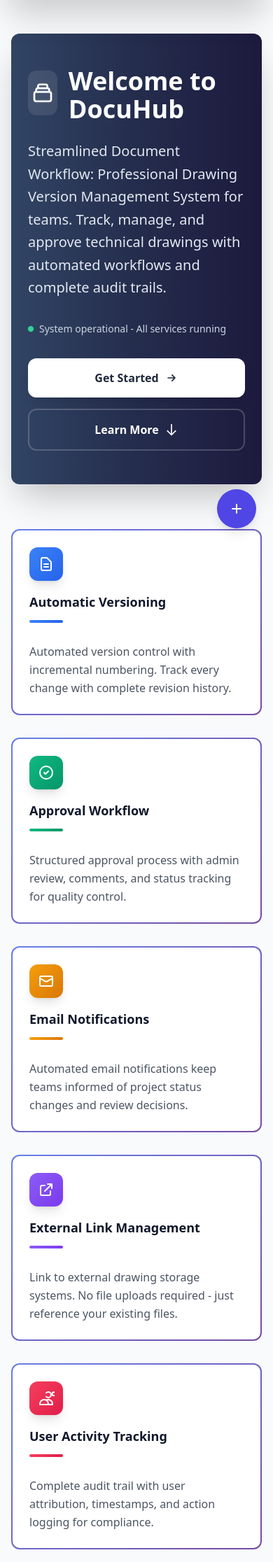
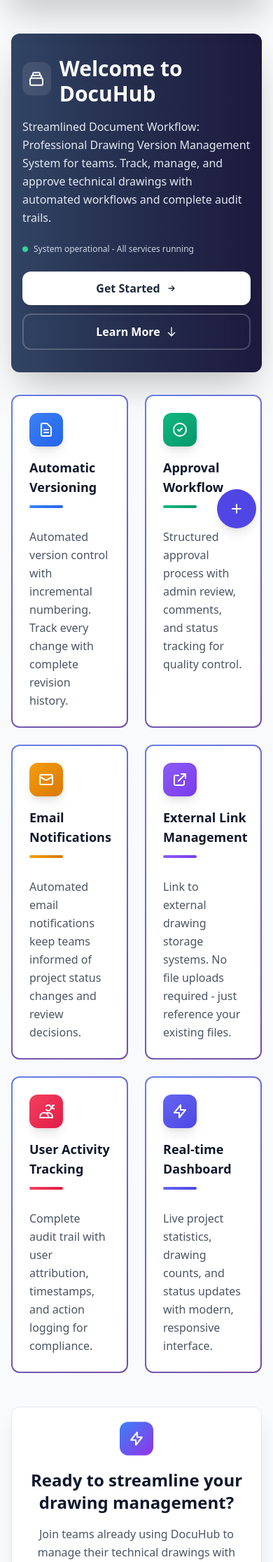
Before and after one commit to drsshk/docuhub, a Django app: page / in a window 390 px wide. Shown: the part 65-2297 px from the top of the page at 70% size. Run offline with Django 5.2, Linux system fonts and the light colour scheme; some libraries are stand-ins or nearby versions.

Commit message:
fix home and login for mobile - compact view, less white space

```diff
--- a/templates/accounts/login.html
+++ b/templates/accounts/login.html
@@ -11,7 +11,6 @@
             background: linear-gradient(135deg, #667eea 0%, #764ba2 100%);
             min-height: 100vh;
             position: relative;
-            overflow: hidden;
         }
 
         .login-container::before {
@@ -184,7 +183,7 @@
         }
     </style>
 </head>
-<body class="login-container flex items-center justify-center py-12 px-4 sm:px-6 lg:px-8">
+<body class="login-container flex items-center justify-center py-4 px-4 sm:px-6 lg:px-8 overflow-y-auto">
     <div class="max-w-md w-full space-y-8 relative z-10">
         <!-- Header -->
         <div class="text-center fade-in">
--- a/templates/core/home.html
+++ b/templates/core/home.html
@@ -245,39 +245,39 @@ html {
 
 <div class="fade-in seamless-flow">
     <!-- Hero Section -->
-    <div class="bg-gradient-to-r from-slate-700 via-slate-800 to-slate-900 rounded-xl shadow-2xl overflow-hidden mb-16 animate-smoothSlideInView hero-stagger section-transition">
+    <div class="bg-gradient-to-r from-slate-700 via-slate-800 to-slate-900 rounded-xl shadow-2xl overflow-hidden mb-8 animate-smoothSlideInView hero-stagger section-transition">
         <div class="absolute inset-0 bg-gradient-to-r from-blue-600/10 to-purple-600/10"></div>
-        <div class="relative px-6 py-12 sm:px-12 sm:py-16 lg:px-16">
+        <div class="relative px-4 py-8 sm:px-12 sm:py-16 lg:px-16">
             <div class="max-w-4xl">
-                <div class="flex items-center space-x-4 mb-6">
-                    <div class="w-16 h-16 bg-white/10 rounded-xl flex items-center justify-center backdrop-blur-sm animate-float">
-                        <svg class="w-8 h-8 text-white" fill="none" stroke="currentColor" viewBox="0 0 24 24">
+                <div class="flex items-center space-x-3 mb-4">
+                    <div class="w-12 h-12 sm:w-16 sm:h-16 bg-white/10 rounded-xl flex items-center justify-center backdrop-blur-sm animate-float">
+                        <svg class="w-6 h-6 sm:w-8 sm:h-8 text-white" fill="none" stroke="currentColor" viewBox="0 0 24 24">
                             <path stroke-linecap="round" stroke-linejoin="round" stroke-width="2" d="M19 11H5m14 0a2 2 0 012 2v6a2 2 0 01-2 2H5a2 2 0 01-2-2v-6a2 2 0 012-2m14 0V9a2 2 0 00-2-2M5 11V9a2 2 0 012-2m0 0V5a2 2 0 012-2h6a2 2 0 012 2v2M7 7h10"/>
                         </svg>
                     </div>
-                    <h1 class="text-4xl font-bold text-white sm:text-5xl lg:text-6xl">
+                    <h1 class="text-3xl font-bold text-white sm:text-5xl lg:text-6xl">
                         Welcome to DocuHub
                     </h1>
                 </div>
-                <p class="text-xl text-slate-200 max-w-3xl leading-relaxed mb-8">
+                <p class="text-base sm:text-xl text-slate-200 max-w-3xl leading-relaxed mb-6">
                     Streamlined Document Workflow: Professional Drawing Version Management System for teams. Track, manage, and approve technical drawings with automated workflows and complete audit trails.
                 </p>
-                <div class="flex items-center text-sm text-slate-300 mb-8">
+                <div class="flex items-center text-xs sm:text-sm text-slate-300 mb-6">
                     <div class="w-2 h-2 bg-emerald-400 rounded-full mr-2 animate-pulse"></div>
                     System operational - All services running
                 </div>
-                <div class="flex flex-col sm:flex-row gap-4">
+                <div class="flex flex-col sm:flex-row gap-3">
                     <a href="{% url 'accounts:login' %}"
-                       class="inline-flex items-center justify-center px-8 py-4 bg-white text-slate-800 font-semibold rounded-xl hover:bg-gray-50 transition-all duration-300 transform hover:scale-105 shadow-lg hover:shadow-xl focus-visible dark:bg-gray-700 dark:text-white dark:hover:bg-gray-600">
+                       class="inline-flex items-center justify-center px-6 py-3 sm:px-8 sm:py-4 bg-white text-slate-800 font-semibold rounded-xl hover:bg-gray-50 transition-all duration-300 transform hover:scale-105 shadow-lg hover:shadow-xl focus-visible dark:bg-gray-700 dark:text-white dark:hover:bg-gray-600">
                         Get Started
-                        <svg class="ml-2 w-5 h-5" fill="none" stroke="currentColor" viewBox="0 0 24 24">
+                        <svg class="ml-2 w-4 h-4 sm:w-5 sm:h-5" fill="none" stroke="currentColor" viewBox="0 0 24 24">
                             <path stroke-linecap="round" stroke-linejoin="round" stroke-width="2" d="M13 7l5 5m0 0l-5 5m5-5H6"/>
                         </svg>
                     </a>
                     <a href="#features"
-                       class="inline-flex items-center justify-center px-8 py-4 border-2 border-white/20 text-white font-semibold rounded-xl hover:bg-white/10 transition-all duration-300 backdrop-blur-sm focus-visible smooth-scroll-link">
+                       class="inline-flex items-center justify-center px-6 py-3 sm:px-8 sm:py-4 border-2 border-white/20 text-white font-semibold rounded-xl hover:bg-white/10 transition-all duration-300 backdrop-blur-sm focus-visible smooth-scroll-link">
                         Learn More
-                        <svg class="ml-2 w-5 h-5" fill="none" stroke="currentColor" viewBox="0 0 24 24">
+                        <svg class="ml-2 w-4 h-4 sm:w-5 sm:h-5" fill="none" stroke="currentColor" viewBox="0 0 24 24">
                             <path stroke-linecap="round" stroke-linejoin="round" stroke-width="2" d="M19 14l-7 7m0 0l-7-7m7 7V3"/>
                         </svg>
                     </a>
@@ -287,7 +287,7 @@ html {
     </div>
 
     <!-- Features Section -->
-    <div id="features" class="grid grid-cols-1 md:grid-cols-2 lg:grid-cols-3 gap-8 mb-16 animate-cascadeIn features-stagger section-transition">
+    <div id="features" class="grid grid-cols-2 md:grid-cols-2 lg:grid-cols-3 gap-6 mb-12 animate-cascadeIn features-stagger section-transition">
         <!-- Version Control -->
         <div class="gradient-border animate-fadeInUp stagger-1">
             <div class="gradient-border-content p-6 card-hover animate-pulse-hover dark:bg-gray-800">
@@ -410,53 +410,53 @@ html {
     </div>
 
     <!-- Call to Action -->
-    <div class="glass-effect rounded-xl shadow-xl border border-gray-200 p-8 lg:p-12 text-center animate-morphTransition cta-stagger section-transition">
+    <div class="glass-effect rounded-xl shadow-xl border border-gray-200 p-6 lg:p-12 text-center animate-morphTransition cta-stagger section-transition dark:border-gray-700">
         <div class="max-w-4xl mx-auto">
-            <div class="w-16 h-16 bg-gradient-to-br from-blue-500 to-purple-600 rounded-xl flex items-center justify-center mx-auto mb-6 animate-float">
-                <svg class="w-8 h-8 text-white" fill="none" stroke="currentColor" viewBox="0 0 24 24">
+            <div class="w-12 h-12 sm:w-16 sm:h-16 bg-gradient-to-br from-blue-500 to-purple-600 rounded-xl flex items-center justify-center mx-auto mb-4 animate-float">
+                <svg class="w-6 h-6 sm:w-8 sm:h-8 text-white" fill="none" stroke="currentColor" viewBox="0 0 24 24">
                     <path stroke-linecap="round" stroke-linejoin="round" stroke-width="2" d="M13 10V3L4 14h7v7l9-11h-7z"/>
                 </svg>
             </div>
-            <h2 class="text-3xl font-bold text-slate-900 mb-6">Ready to streamline your drawing management?</h2>
-            <p class="text-xl text-gray-600 mb-8 max-w-3xl mx-auto leading-relaxed">
+            <h2 class="text-2xl sm:text-3xl font-bold text-slate-900 mb-4">Ready to streamline your drawing management?</h2>
+            <p class="text-base sm:text-xl text-gray-600 mb-6 max-w-3xl mx-auto leading-relaxed">
                 Join teams already using DocuHub to manage their technical drawings with confidence.
                 Get started in minutes with our intuitive interface and powerful automation.
             </p>
-            <div class="flex flex-col sm:flex-row gap-4 justify-center">
+            <div class="flex flex-col sm:flex-row gap-3 justify-center">
                 <a href="{% url 'accounts:login' %}"
-                   class="group inline-flex items-center justify-center px-8 py-4 bg-gradient-to-r from-blue-600 to-purple-600 text-white font-semibold rounded-xl hover:from-blue-700 hover:to-purple-700 transition-all duration-300 transform hover:scale-105 shadow-lg hover:shadow-xl focus-visible">
-                    <svg class="w-5 h-5 mr-2 group-hover:scale-110 transition-transform duration-200" fill="none" stroke="currentColor" viewBox="0 0 24 24">
+                   class="group inline-flex items-center justify-center px-6 py-3 sm:px-8 sm:py-4 bg-gradient-to-r from-blue-600 to-purple-600 text-white font-semibold rounded-xl hover:from-blue-700 hover:to-purple-700 transition-all duration-300 transform hover:scale-105 shadow-lg hover:shadow-xl focus-visible">
+                    <svg class="w-4 h-4 mr-2 group-hover:scale-110 transition-transform duration-200" fill="none" stroke="currentColor" viewBox="0 0 24 24">
                         <path stroke-linecap="round" stroke-linejoin="round" stroke-width="2" d="M11 16l-4-4m0 0l4-4m-4 4h14m-5 4v1a3 3 0 01-3 3H6a3 3 0 01-3-3V7a3 3 0 013-3h7a3 3 0 013 3v1"/>
                     </svg>
                     Sign In Now
-                    <svg class="ml-2 w-4 h-4 group-hover:translate-x-1 transition-transform duration-200" fill="none" stroke="currentColor" viewBox="0 0 24 24">
+                    <svg class="ml-2 w-3 h-3 group-hover:translate-x-1 transition-transform duration-200" fill="none" stroke="currentColor" viewBox="0 0 24 24">
                         <path stroke-linecap="round" stroke-linejoin="round" stroke-width="2" d="M13 7l5 5m0 0l-5 5m5-5H6"/>
                     </svg>
                 </a>
             </div>
 
             <!-- Trust Indicators -->
-            <div class="mt-12 pt-8 border-t border-gray-200">
-                <div class="grid grid-cols-1 md:grid-cols-3 gap-6">
-                    <div class="flex items-center justify-center space-x-3 text-sm text-gray-600">
-                        <div class="w-8 h-8 bg-emerald-100 rounded-full flex items-center justify-center">
-                            <svg class="w-4 h-4 text-emerald-600" fill="none" stroke="currentColor" viewBox="0 0 24 24">
+            <div class="mt-8 pt-6 border-t border-gray-200 dark:border-gray-700">
+                <div class="grid grid-cols-1 md:grid-cols-3 gap-4">
+                    <div class="flex items-center justify-center space-x-2 text-xs text-gray-600">
+                        <div class="w-6 h-6 bg-emerald-100 rounded-full flex items-center justify-center">
+                            <svg class="w-3 h-3 text-emerald-600" fill="none" stroke="currentColor" viewBox="0 0 24 24">
                                 <path stroke-linecap="round" stroke-linejoin="round" stroke-width="2" d="M9 12l2 2 4-4m5.618-4.016A11.955 11.955 0 0112 2.944a11.955 11.955 0 01-8.618 3.04A12.02 12.02 0 003 9c0 5.591 3.824 10.29 9 11.622 5.176-1.332 9-6.03 9-11.622 0-1.042-.133-2.052-.382-3.016z"/>
                             </svg>
                         </div>
                         <span class="font-medium">Secure & Compliant</span>
                     </div>
-                    <div class="flex items-center justify-center space-x-3 text-sm text-gray-600">
-                        <div class="w-8 h-8 bg-blue-100 rounded-full flex items-center justify-center">
-                            <svg class="w-4 h-4 text-blue-600" fill="none" stroke="currentColor" viewBox="0 0 24 24">
+                    <div class="flex items-center justify-center space-x-2 text-xs text-gray-600">
+                        <div class="w-6 h-6 bg-blue-100 rounded-full flex items-center justify-center">
+                            <svg class="w-3 h-3 text-blue-600" fill="none" stroke="currentColor" viewBox="0 0 24 24">
                                 <path stroke-linecap="round" stroke-linejoin="round" stroke-width="2" d="M13 10V3L4 14h7v7l9-11h-7z"/>
                             </svg>
                         </div>
                         <span class="font-medium">Lightning Fast</span>
                     </div>
-                    <div class="flex items-center justify-center space-x-3 text-sm text-gray-600">
-                        <div class="w-8 h-8 bg-purple-100 rounded-full flex items-center justify-center">
-                            <svg class="w-4 h-4 text-purple-600" fill="none" stroke="currentColor" viewBox="0 0 24 24">
+                    <div class="flex items-center justify-center space-x-2 text-xs text-gray-600">
+                        <div class="w-6 h-6 bg-purple-100 rounded-full flex items-center justify-center">
+                            <svg class="w-3 h-3 text-purple-600" fill="none" stroke="currentColor" viewBox="0 0 24 24">
                                 <path stroke-linecap="round" stroke-linejoin="round" stroke-width="2" d="M4.318 6.318a4.5 4.5 0 000 6.364L12 20.364l7.682-7.682a4.5 4.5 0 00-6.364-6.364L12 7.636l-1.318-1.318a4.5 4.5 0 00-6.364 0z"/>
                             </svg>
                         </div>
```
